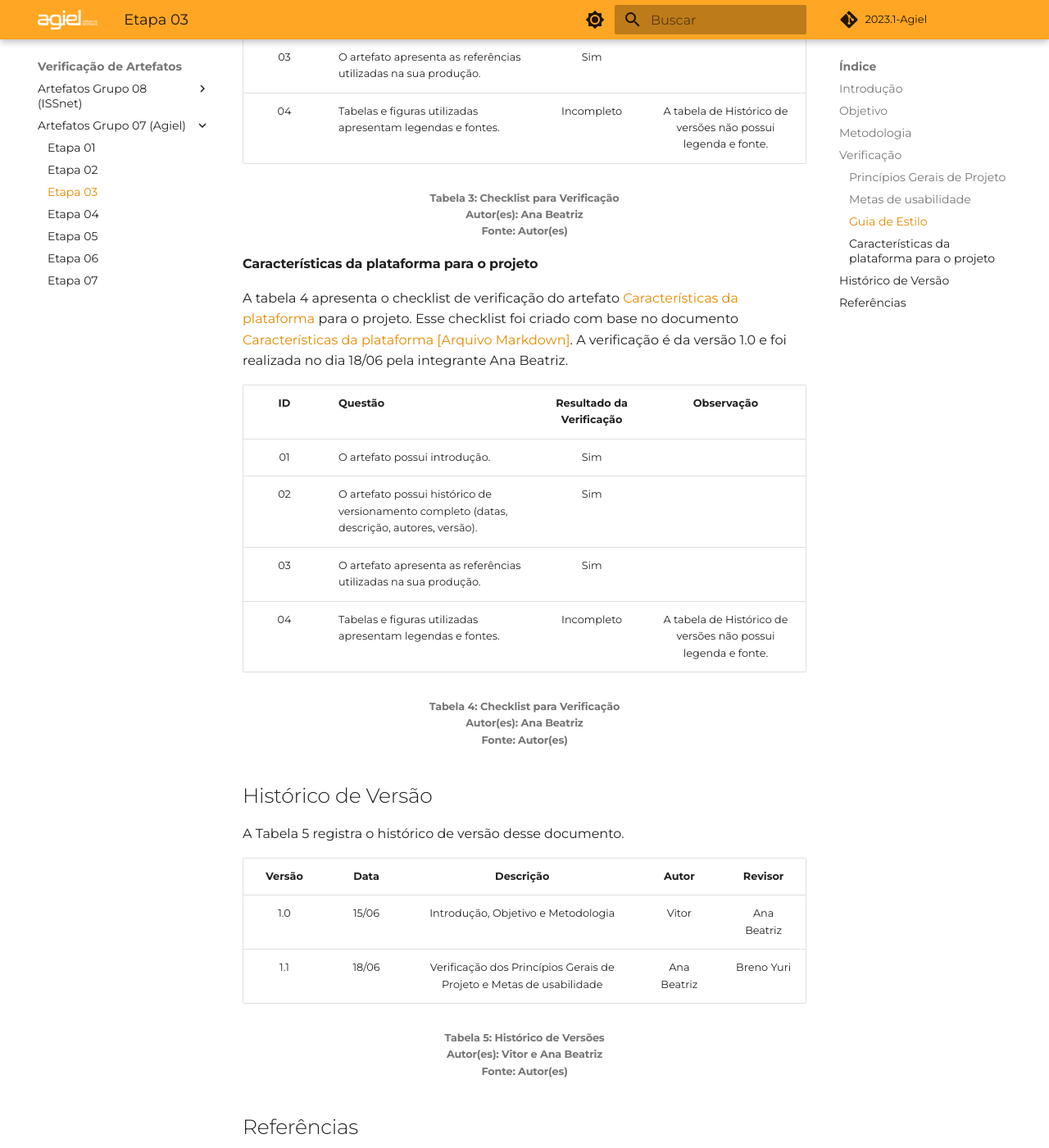
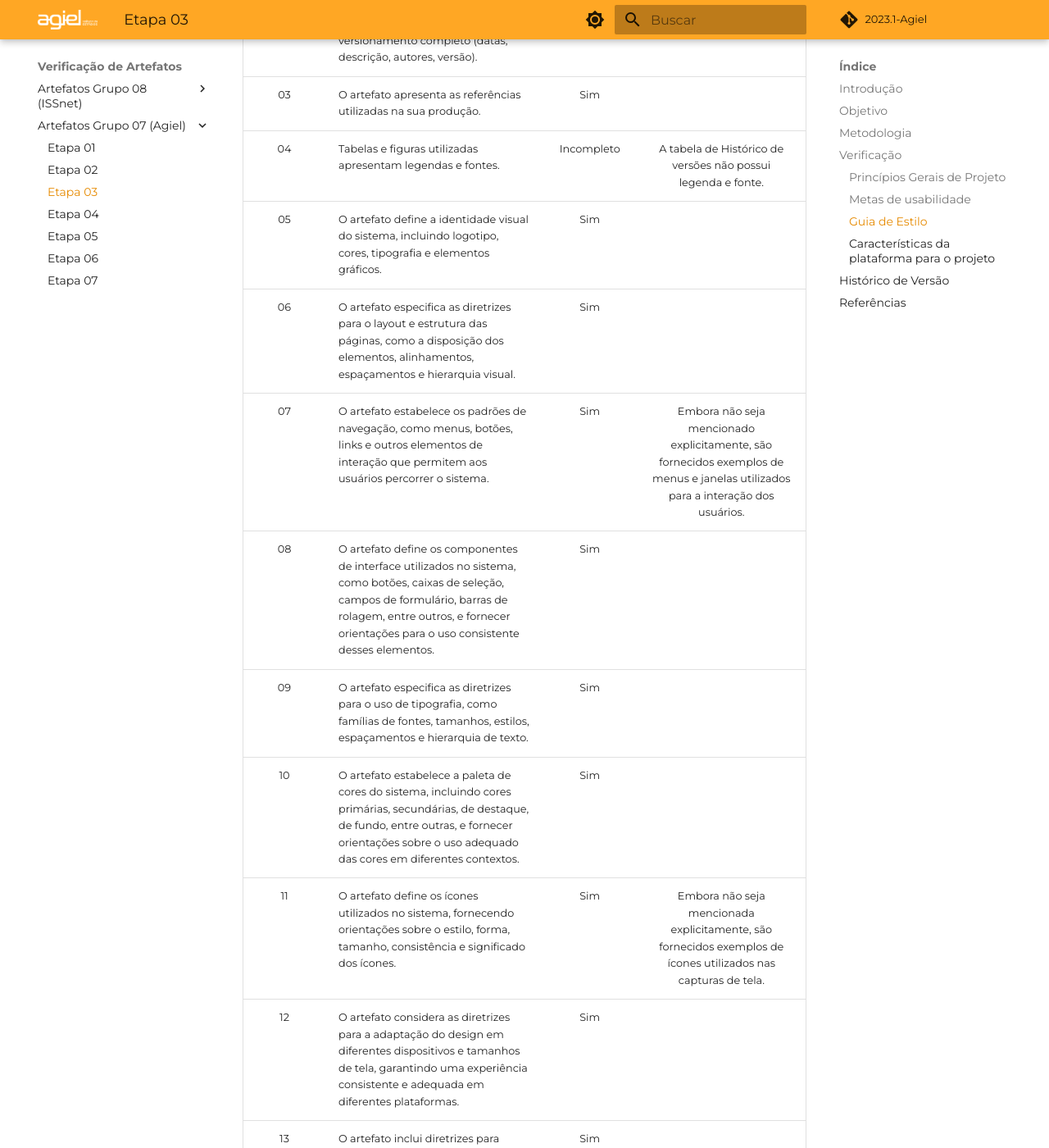
Before and after one commit to Interacao-Humano-Computador/2023.1-Agiel, an MkDocs documentation site: the page built from docs/verificacao/grupo_7/etapa_3.md, in a window 1280 px wide and 1400 px high, scrolled down 3786 px. Shown: the whole window at 82% size. Built offline with MkDocs 1.6.1 and Material for MkDocs 9.7.7, drawn with Linux system fonts in a browser that asks for light colours; some web fonts are replaced; comment, search, counter and statistics services are not loaded; some of the changed text lies outside the part shown.

Commit message:
verificação do guia de estilo

````diff
--- a/docs/verificacao/grupo_7/etapa_3.md
+++ b/docs/verificacao/grupo_7/etapa_3.md
@@ -61,8 +61,8 @@ A verificação é da versão 1.0 e foi realizada no dia 18/06 pela integrante A
 
 #### Guia de Estilo
 
-A tabela 3 apresenta o checklist de verificação do artefato [Guia de Estilo](https://interacao-humano-computador.github.io/2023.1-Agiel/requisitos/guia_de_estilo/). Esse checklist foi criado com base  no livro [Interação Humano-Computador](#referências).
-A verificação é da versão 1.2 e foi realizada no dia 18/06 pela integrante Ana Beatriz.
+A tabela 3 apresenta o checklist de verificação do artefato [Guia de Estilo](https://interacao-humano-computador.github.io/2023.1-Agiel/requisitos/guia_de_estilo/). Esse checklist foi criado com base  no livro [Interação Humano-Computador e Experiência do usuário](#referências).
+A verificação é da versão 1.2 e foi realizada no dia 19/06 pela integrante Ana Beatriz.
 
 | ID |Questão| Resultado da Verificação | Observação |
 | :---: | --- | :---: |  :---: |
@@ -70,6 +70,17 @@ A verificação é da versão 1.2 e foi realizada no dia 18/06 pela integrante A
 | 02 | O artefato possui histórico de versionamento completo (datas, descrição, autores, versão).  | Sim | |
 | 03 |  O artefato apresenta as referências utilizadas na sua produção.  | Sim | |
 | 04 | Tabelas e figuras utilizadas apresentam legendas e fontes.  | Incompleto | A tabela de Histórico de versões não possui legenda e fonte. |
+| 05 | O artefato define a identidade visual do sistema, incluindo logotipo, cores, tipografia e elementos gráficos.| Sim |  |
+| 06 | O artefato especifica as diretrizes para o layout e estrutura das páginas, como a disposição dos elementos, alinhamentos, espaçamentos e hierarquia visual.| Sim |  |
+| 07 | O artefato estabelece os padrões de navegação, como menus, botões, links e outros elementos de interação que permitem aos usuários percorrer o sistema.| Sim | Embora não seja mencionado explicitamente, são fornecidos exemplos de menus e janelas utilizados para a interação dos usuários. |
+| 08 | O artefato define os componentes de interface utilizados no sistema, como botões, caixas de seleção, campos de formulário, barras de rolagem, entre outros, e fornecer orientações para o uso consistente desses elementos.| Sim |  |
+| 09 | O artefato especifica as diretrizes para o uso de tipografia, como famílias de fontes, tamanhos, estilos, espaçamentos e hierarquia de texto.| Sim |  |
+| 10 | O artefato estabelece a paleta de cores do sistema, incluindo cores primárias, secundárias, de destaque, de fundo, entre outras, e fornecer orientações sobre o uso adequado das cores em diferentes contextos.| Sim |  |
+| 11 | O artefato define os ícones utilizados no sistema, fornecendo orientações sobre o estilo, forma, tamanho, consistência e significado dos ícones.| Sim | Embora não seja mencionada explicitamente, são fornecidos exemplos de ícones utilizados nas capturas de tela. |
+| 12 | O artefato considera as diretrizes para a adaptação do design em diferentes dispositivos e tamanhos de tela, garantindo uma experiência consistente e adequada em diferentes plataformas.| Sim |  |
+| 13 | O artefato inclui diretrizes para tornar o sistema acessível a usuários com diferentes necessidades, como legibilidade de texto, contraste, suporte a tecnologias assistivas e conformidade com as diretrizes de acessibilidade.| Sim |  |
+| 14 | O artefato fornece exemplos visuais e demonstrações de como aplicar corretamente as diretrizes de estilo em diferentes componentes e páginas do sistema.| Sim |  |
+
 
 <h6 align = "center"> Tabela 3: Checklist para Verificação
 <br> Autor(es): Ana Beatriz
@@ -110,7 +121,9 @@ A Tabela 5 registra o histórico de versão desse documento.
 ```
 BARBOSA, Simone; DINIZ, Bruno. Interação Humano-Computador. Editora Elsevier, Rio de Janeiro, 2010.
 ```
-
+```
+Barbosa, S. D. J.; Silva, B. S. da; Silveira, M. S.; Gasparini, I.; Darin, T.; Barbosa, G. D. J. (2021) Interação Humano-Computador e Experiência do usuário. Autopublicação. ISBN: 978-65-00-19677
+```
 ```
 Mendonça, H. F. (15 de maio de 2023). Características da plataforma [Arquivo Markdown]. GitHub. Disponível em: https://github.com/Interacao-Humano-Computador/2022.2-Skoob/blob/main/docs/analise-de-requisitos/caracteristicas-da-plataforma.md?plain=1
 ```
````
